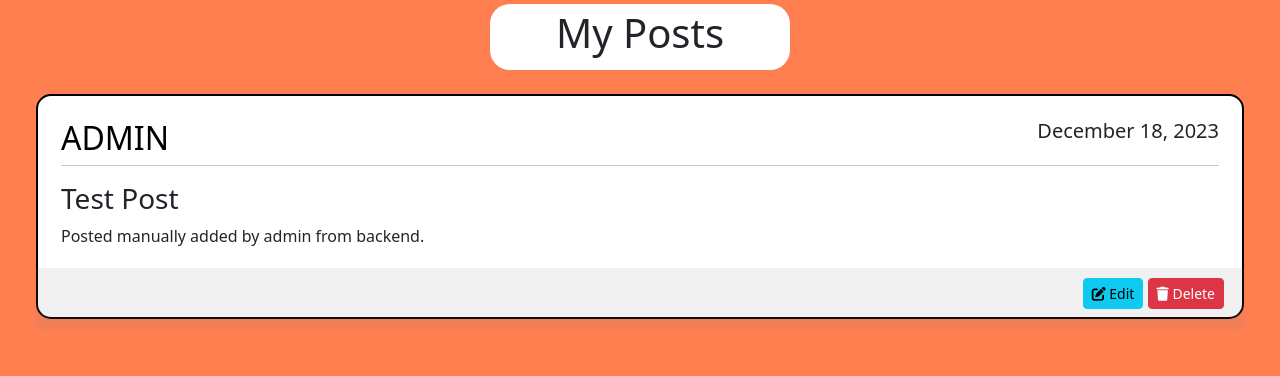
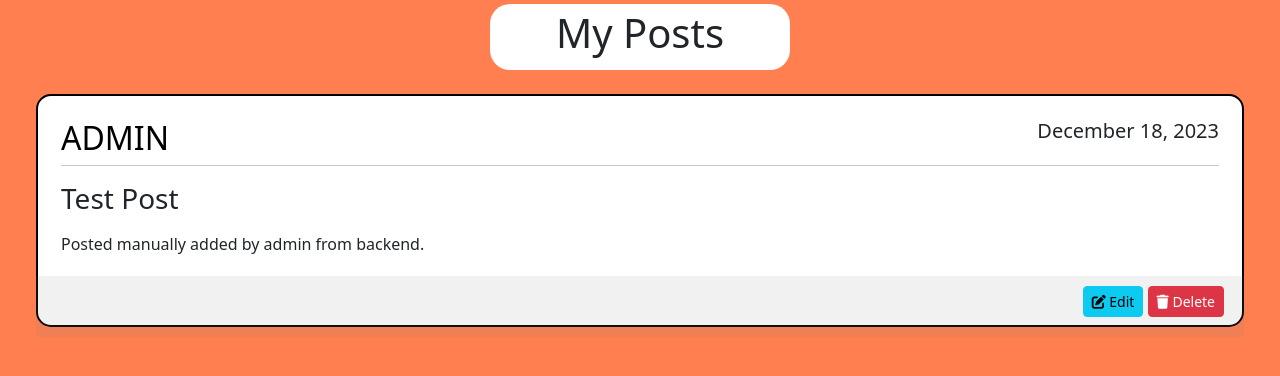
Before and after one commit to J0nTyy/ZedBlock-Project, a Django app: page /mypost/ in a window 1280 px wide. Shown: the part 140-516 px from the top of the page. Run offline with Django 4.2, Linux system fonts and the light colour scheme; a user stored in the database is signed in; data comes from the database, SQL or seed files in the repository; some libraries are stand-ins or nearby versions.

Commit message:
Bug fixes

```diff
--- a/blog_app/templates/blog_app/my_post.html
+++ b/blog_app/templates/blog_app/my_post.html
@@ -43,7 +43,7 @@
 
                 </div>
                 <h3>{{ post.title }}</h3>
-                <p class="article-content">{{ post.content }}</p>
+                <p class="article-content">{{ post.content|linebreaks }}</p>
                 <div class="card-footer" style="text-align:right; margin: 20px -25px -35px;background-color:rgba(129,127,127,0.11); padding: 10px 20px 20px;">
                     <a class="btn btn-sm btn-info" href="/edit/{{post.id}}"><i class="fa-solid fa-pen-to-square"></i> Edit</a>
                     <a class="btn btn-sm btn-danger" href="/delete/{{post.id}}"> <i class="fa-solid fa-trash"></i> Delete</a>
--- a/blog_app/views.py
+++ b/blog_app/views.py
@@ -83,7 +83,7 @@ def delete_post(request, post_id):
 def my_post(request):
     if request.user.is_authenticated:
         context = {
-            'posts': Post.objects.filter(author=request.user)
+            'posts': Post.objects.filter(author=request.user).order_by('date_posted').reverse()
         }
         return render(request, 'blog_app/my_post.html', context)
     else:
```
